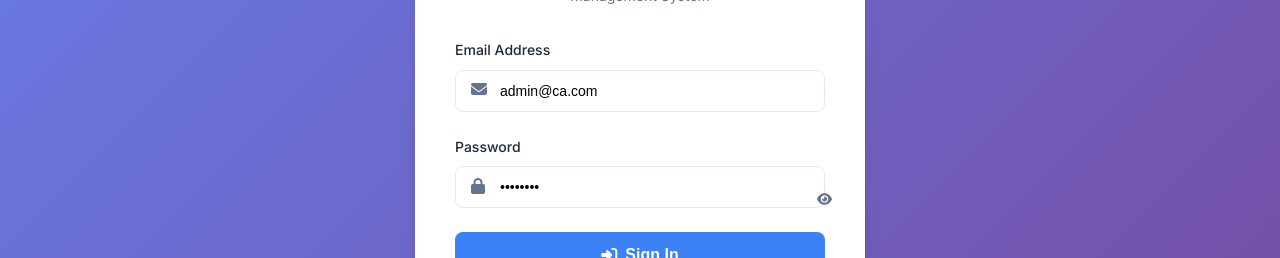
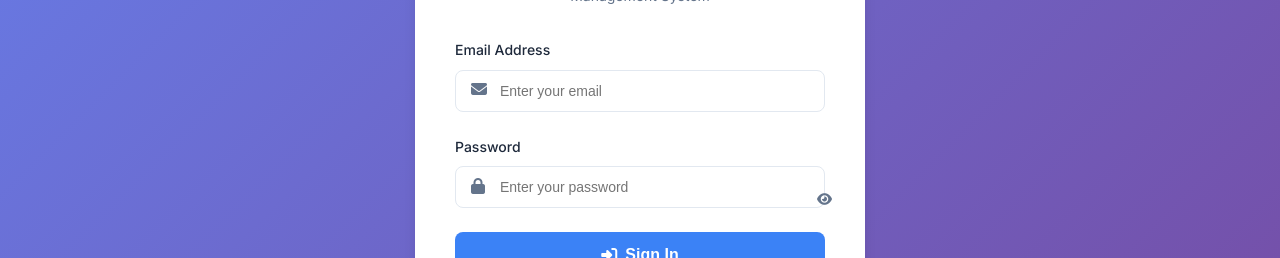
Before and after one commit to SJSS2024/ca-practice-manager, a website: page public/index.html in a window 1280 px wide. Shown: the part 300-558 px from the top of the page. Drawn offline with nearby package versions, Linux system fonts and the light colour scheme.

Commit message:
Remove default login credentials from login page

```diff
--- a/public/index.html
+++ b/public/index.html
@@ -30,13 +30,13 @@
             <form id="loginForm" class="login-form">
                 <div class="form-group">
                     <label for="email">Email Address</label>
-                    <input type="email" id="email" name="email" required value="admin@ca.com">
+                    <input type="email" id="email" name="email" required placeholder="Enter your email">
                     <i class="fas fa-envelope"></i>
                 </div>
 
                 <div class="form-group">
                     <label for="password">Password</label>
-                    <input type="password" id="password" name="password" required value="admin123">
+                    <input type="password" id="password" name="password" required placeholder="Enter your password">
                     <i class="fas fa-lock"></i>
                     <button type="button" class="toggle-password">
                         <i class="fas fa-eye"></i>
```
